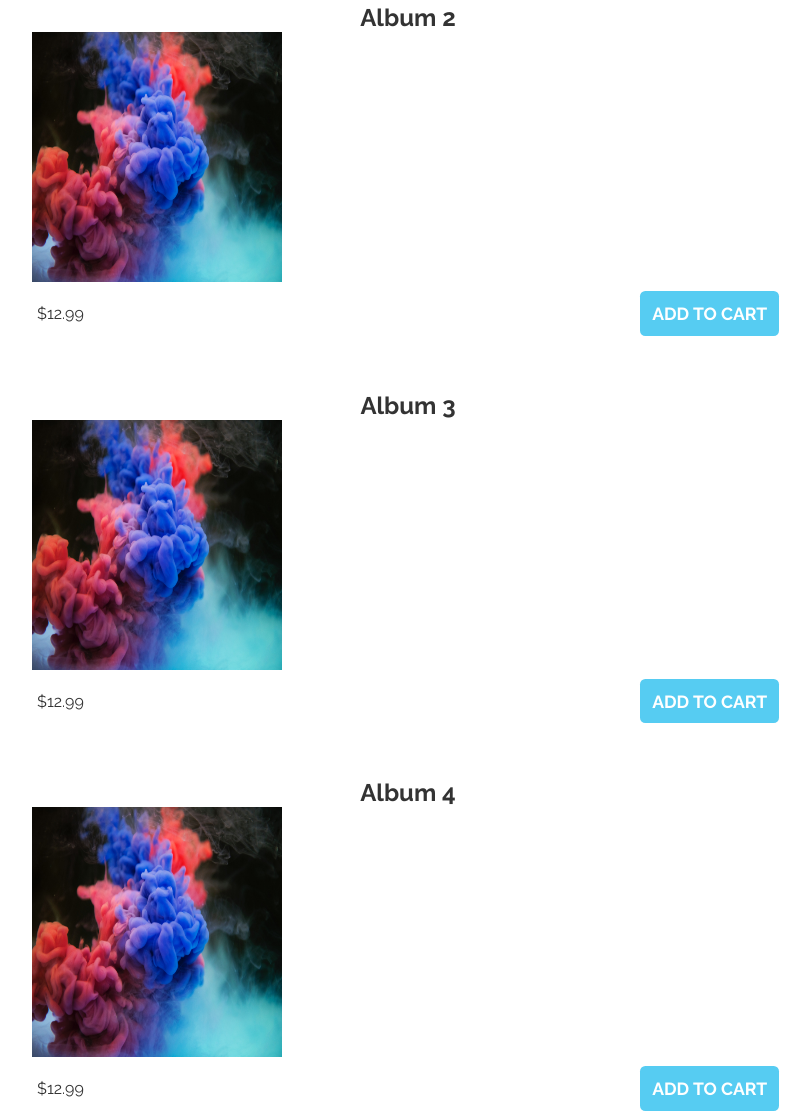
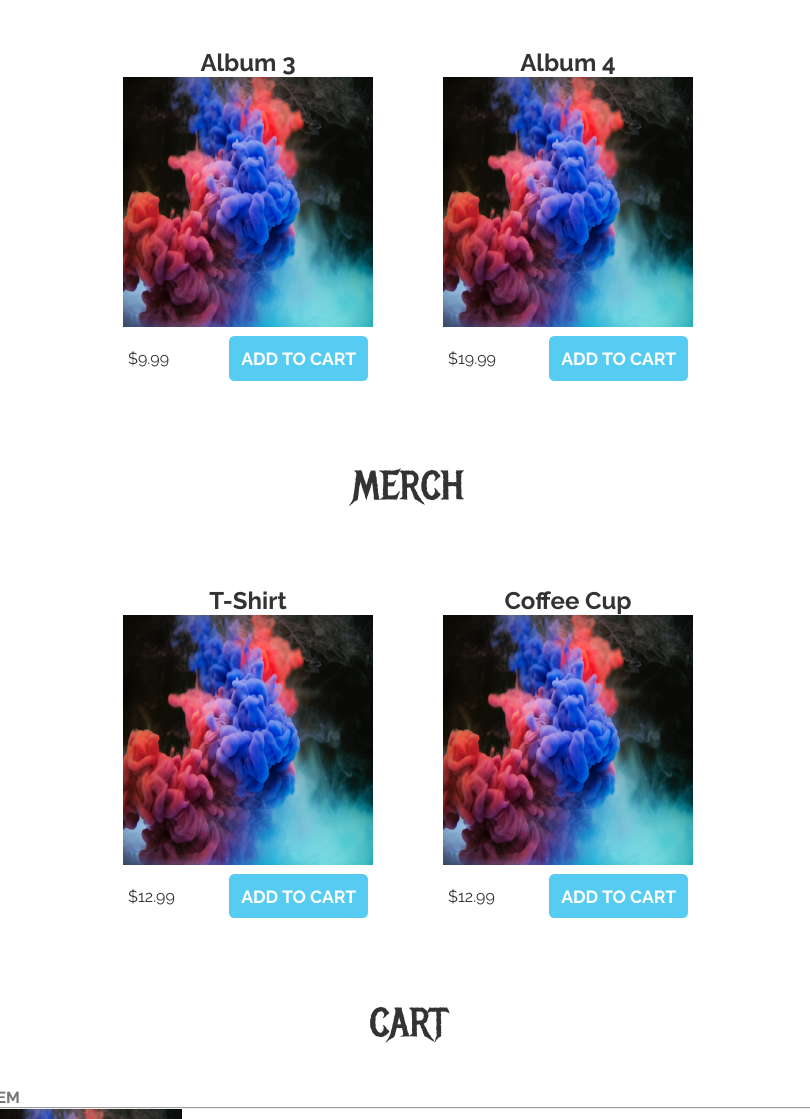
Before and after one commit to BDunnCode/BandWebsiteA, a plain HTML site: page Store.html in a window 1280 px wide. Shown: the part 723-1842 px from the top of the page, without its empty margins (232-1042 px from the left). Drawn offline with Linux system fonts and the light colour scheme; files whose address does not match are found by name.

Commit message:
Some more pruning to simplify things and prepare for other tasks

```diff
--- a/Store.html
+++ b/Store.html
@@ -26,39 +26,39 @@
                                 <!-- MUSIC PORTION OF PAGE BELOW -->
     <section class="container content-section">
       <h2 class="section-header">MUSIC</h2>
-      <div class="flex-container">
-        <div class="album-main-container">
+      <div class="shop-items">
+        <div class="shop-item">
           <span class="shop-item-title">Album 1</span>
           <img class="shop-item-image" src="TempImages/Header Background.jpg" />
-          <div class="price-buy-container">
+          <div class="shop-item-details">
               <span class="shop-item-price">$12.99</span>
               <button class="btn btn-primary shop-item-button" role="button"> ADD TO CART </button>
           </div>
         </div>
 
-        <div class="album-main-container">
+        <div class="shop-item">
           <span class="shop-item-title">Album 2</span>
           <img class="shop-item-image" src="TempImages/Header Background.jpg" />
-          <div class="price-buy-container">
-              <span class="shop-item-price">$12.99</span>
+          <div class="shop-item-details">
+              <span class="shop-item-price">$14.99</span>
               <button class="btn btn-primary shop-item-button" role="button"> ADD TO CART </button>
           </div>
         </div>
 
-        <div class="album-main-container">
+        <div class="shop-item">
           <span class="shop-item-title">Album 3</span>
           <img class="shop-item-image" src="TempImages/Header Background.jpg" />
-          <div class="price-buy-container">
-              <span class="shop-item-price">$12.99</span>
+          <div class="shop-item-details">
+              <span class="shop-item-price">$9.99</span>
               <button class="btn btn-primary shop-item-button" role="button"> ADD TO CART </button>
           </div>
         </div>
 
-        <div class="album-main-container">
+        <div class="shop-item">
           <span class="shop-item-title">Album 4</span>
         <img class="shop-item-image" src="TempImages/Header Background.jpg" />
-        <div class="price-buy-container">
-              <span class="shop-item-price">$12.99</span>
+        <div class="shop-item-details">
+              <span class="shop-item-price">$19.99</span>
               <button class="btn btn-primary shop-item-button" role="button"> ADD TO CART </button>
         </div>
     </div>
@@ -67,22 +67,22 @@
 
     <section class="container content-section">
       <h2 class="section-header">MERCH</h2>
-      <div class="flex-container">
+      <div class="shop-items">
 
-        <div class="merch-main-container">
-            <div class="album-title album-3">T-Shirt</div>
-            <img src="TempImages/Header Background.jpg"  height="200px" width="200px" />
-            <div class="price-container">
-                <span>$12.99</span>
+        <div class="shop-item">
+          <span class="shop-item-title">T-Shirt</span>
+            <img class="shop-item-image" src="TempImages/Header Background.jpg" />
+            <div class="shop-item-details">
+                <span class="shop-item-price">$12.99</span>
                 <button class="btn btn-primary" role="button"> ADD TO CART </button>
             </div>
         </div>
 
-          <div class="merch-main-container">
-                <div class="album-title album-3">Coffee Cup</div>
-                <img src="TempImages/Header Background.jpg"  height="200px" width="200px" />
-                <div class="price-container">
-                    <span>$12.99</span>
+          <div class="shop-item">
+                <span class="shop-item-title">Coffee Cup</span>
+                <img class="shop-item-image" src="TempImages/Header Background.jpg" />
+                <div class="shop-item-details">
+                    <span class="shop-item-price">$12.99</span>
                     <button class="btn btn-primary" role="button"> ADD TO CART </button>
                 </div>
           </div>
--- a/styles.css
+++ b/styles.css
@@ -104,6 +104,7 @@ BUTTON STYLINGS
 .btn-header:hover {
   background-color: rgba(255, 255, 255, 0.3);
 }
+
 .play-btn {
   display: block;
   margin: 0 auto;
@@ -113,6 +114,19 @@ BUTTON STYLINGS
   padding: 0;
   width: 100px;
   height: 100px;
+}
+
+.btn-primary {
+  background-color: #56ccf2;
+  border: none;
+  font-weight: bold;
+  border-radius: 0.3em;
+  color: white;
+  font-size: 1.1em;
+}
+
+.btn-primary:hover {
+  background-color: #2d9cdb;
 }
 
 /* ====================
@@ -179,19 +193,6 @@ CONTENT
   max-width: 19%;
 }
 
-.btn-primary {
-  background-color: #56ccf2;
-  border: none;
-  font-weight: bold;
-  border-radius: 0.3em;
-  color: white;
-  font-size: 1.1em;
-}
-
-.btn-primary:hover {
-  background-color: #2d9cdb;
-}
-
 /* ====================
 STORE PAGE STYLES
 ==================== */
@@ -202,11 +203,11 @@ STORE PAGE STYLES
   justify-content: center;
 }
 
-.album-main-container {
-  margin: 50px;
+.shop-item {
+  margin: 35px;
 }
 
-.price-buy-container {
+.shop-item-details {
   display: flex;
   align-items: center;
   padding: 5px;
```
